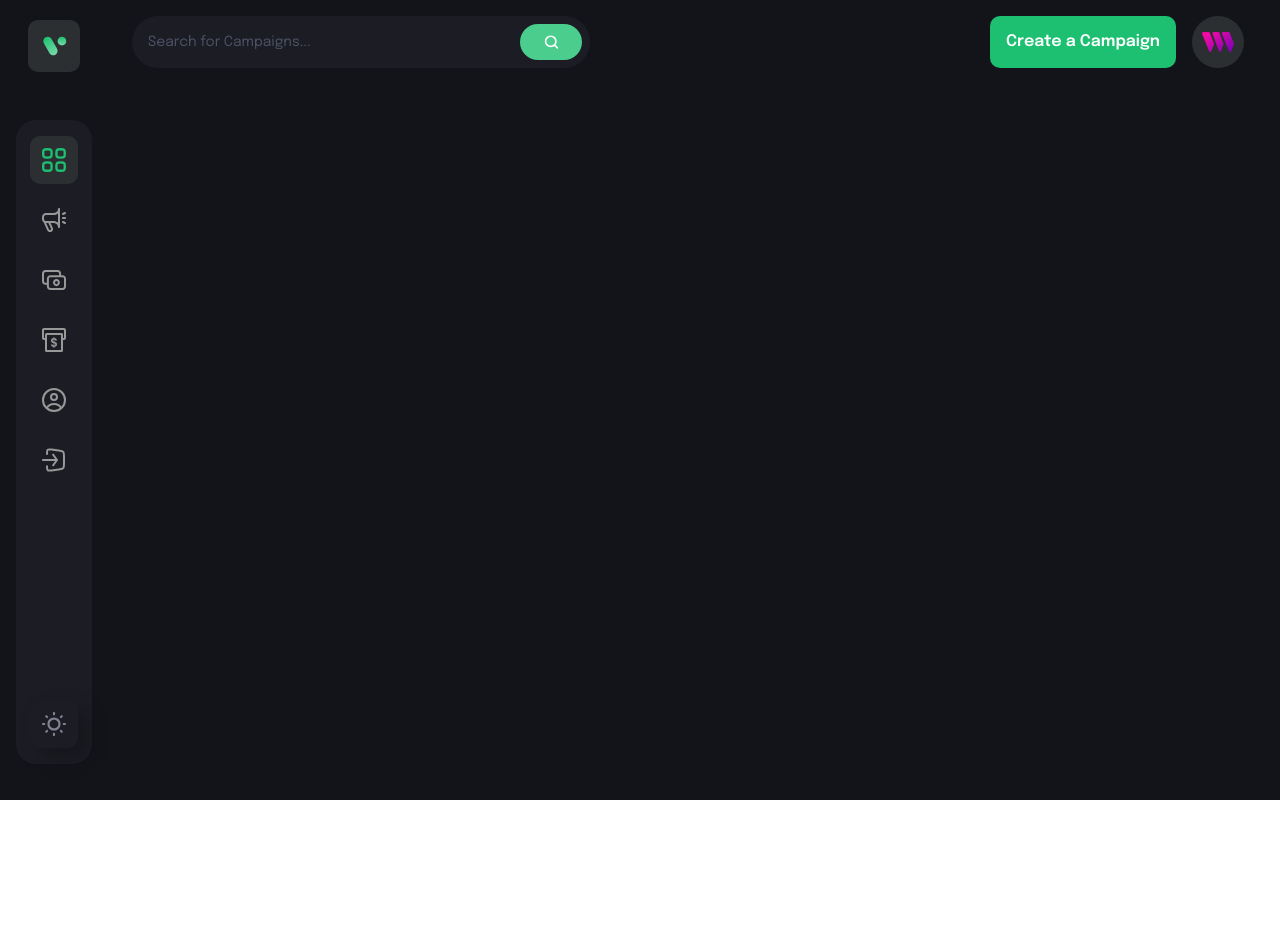
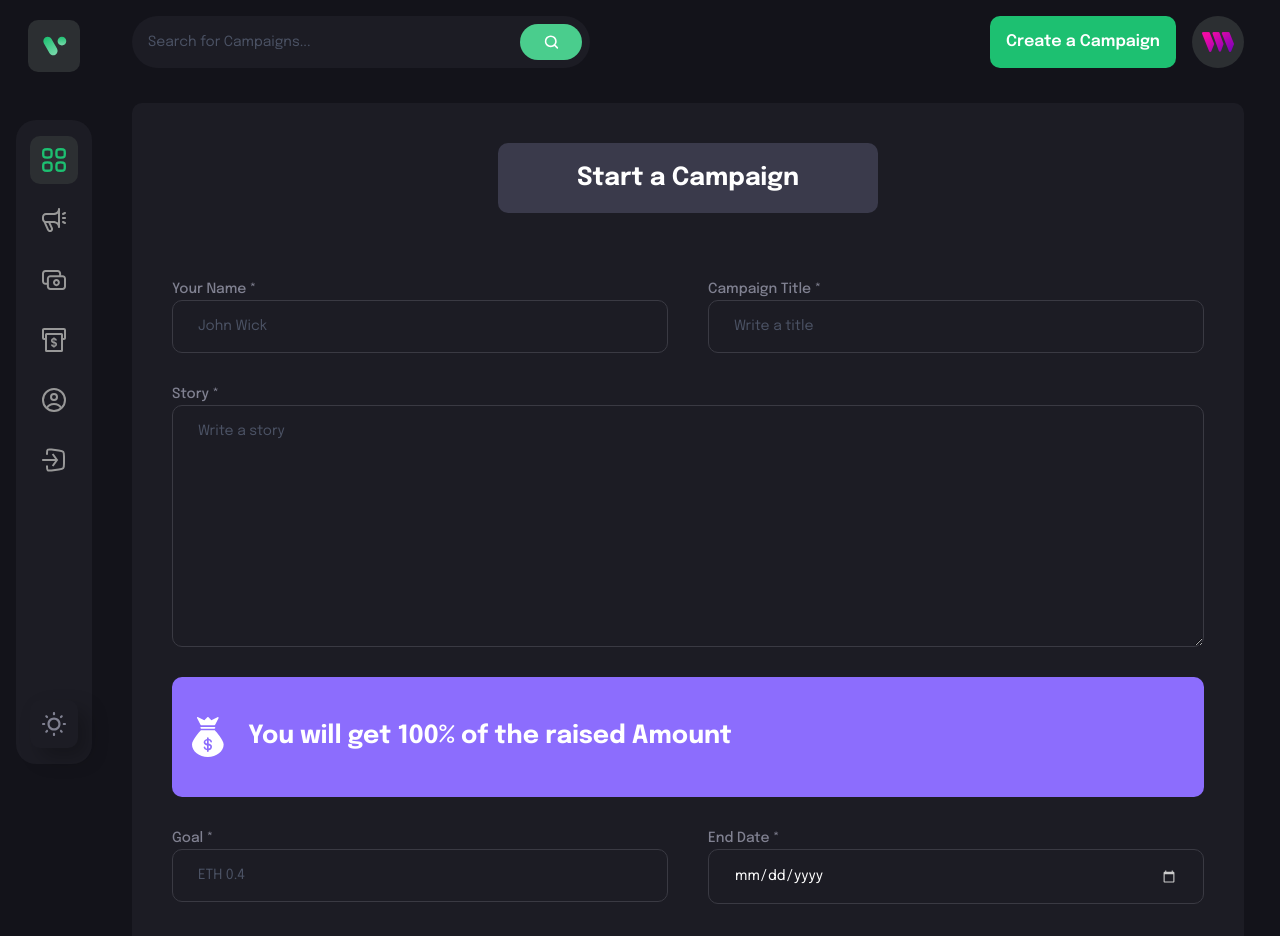
Before and after one commit to Akash-Behara/CrowdFunding, a React (Vite) app in the folder client/: page /create-campaign in a window 1280 px wide. Before the commit this address had no page. Shown: the top 936 px of the page. Before the commit the page ends 800 px from the top, so only its background shows below. Built offline with nearby package versions, Linux system fonts and the light colour scheme; what @thirdweb-dev/react would draw is missing.

Commit message:
create campaign UI complete

```diff
--- a/client/src/app.jsx
+++ b/client/src/app.jsx
@@ -16,6 +16,9 @@ const App = () => {
 
             <Routes>
                 <Route path='/' element={<Home />} />
+                <Route path='/profile' element={<Profile />} />
+                <Route path='/create-campaign' element={<CreateCampaign />} />
+                <Route path='/campaign-details/:id' element={<CampaignDetails />} />
             </Routes>
         </div>
     </div>
--- /dev/null
+++ b/client/src/components/FormField.jsx
@@ -0,0 +1,23 @@
+import React from 'react'
+
+const FormField = ({ inputType, labelName, handleChange, placeholder, isTextArea, value}) => {
+  return (
+    <label className='flex-1 w-full flex flex-col'>
+        {labelName && (
+            <span className='font-epilogue font-medium text-[14px] leading-[22px] text-[#808191] mg-[10px]'>
+                {labelName}
+            </span>
+        )}
+        {isTextArea
+         ?  (
+                <textarea required value={value} onChange={handleChange} placeholder={placeholder} rows={10} className='py-[15px] sm:px-[25px] px-[15px] outline-none border-[1px] border-[#3a3a43] bg-transparent font-epilogue text-white text-[14px] placeholder:text-[#4b5264] rounded-[10px] sm:min-w-[300px]'/>
+            )
+        :   (
+                <input required type={inputType} value={value} onChange={handleChange} placeholder={placeholder} step="0.1" className='py-[15px] sm:px-[25px] px-[15px] outline-none border-[1px] border-[#3a3a43] bg-transparent font-epilogue text-white text-[14px] placeholder:text-[#4b5264] rounded-[10px] sm:min-w-[300px]'/>
+            )
+        }
+    </label>
+  )
+}
+
+export default FormField
--- a/client/src/components/NavBar.jsx
+++ b/client/src/components/NavBar.jsx
@@ -47,10 +47,10 @@ const NavBar = () => {
             <img src={thirdweb} alt='user' className='w-[60%] h-[60%] object-contain'/>
           </div>
           <img src={menu} alt='menu' className='w-[34px] h-[34px] object-contain cursor-pointer' onClick={() => setToggleDrawer((prev) => !prev)}/>
-          <div className={`absolute top-[60px] right-0 left-0 bg-[#1c1c24] z-10 shadow-secondary py-4 ${toggleDrawer ? '-translate-y-[100vh]' : 'translate-y-0'} transition-all duration-700`}>
+          <div className={`absolute top-[60px] right-0 left-0 bg-[#1c1c24] z-10 shadow-secondary py-4 ${!toggleDrawer ? '-translate-y-[100vh]' : 'translate-y-0'} transition-all duration-700`}>
             <ul className='mb-4'>
               {navlinks.map((link, idx) => (
-                <li key={link.name} className={`flex p-4 ${isActive === link.name && 'bg-[#3a3a43]'}`} onClick={() => {setIsActive(link.name); setToggleDrawer(false); navigate(link.link)}}>
+                <li key={link.name} className={`flex p-4 ${isActive === link.name && 'bg-[#3a3a43]'} cursor-pointer`} onClick={() => {setIsActive(link.name); setToggleDrawer(false); navigate(link.link)}}>
                   <img src={link.imgUrl} alt={link.name} className={`w-[24px] h-[24px] object-contain ${isActive === link.name ? 'grayscale-0' : 'grayscale'}`}/>
                   <p className={`ml-[20px] font-epilogue font-semibold text-[14px] capitalize ${isActive === link.name ? 'text-[#1dc071]' : 'text-[#808191]'}`}>{link.name}</p>
                 </li>
--- a/client/src/components/index.js
+++ b/client/src/components/index.js
@@ -1,3 +1,4 @@
 export { default as NavBar } from './NavBar'
 export { default as SideBar } from './SideBar'
 export { default as CustomButton } from './CustomButton'
+export { default as FormField } from './FormField'
--- a/client/src/pages/CreateCampaign.jsx
+++ b/client/src/pages/CreateCampaign.jsx
@@ -1,8 +1,107 @@
-import React from 'react'
+import React, { useState } from 'react';
+import { useNavigate } from 'react-router-dom';
+
+import { ethers } from 'ethers';
+
+import { money } from '../assets';
+import { CustomButton, FormField } from '../components';
+import { checkIfImage } from '../utils';
+
 
 const CreateCampaign = () => {
+  const navigate = useNavigate();
+  const [isLoading, setisLoading] = useState(false);
+  const [form, setForm] = useState({
+    name: '',
+    title: '',
+    description: '',
+    target: '',
+    deadline: '',
+    image: ''
+  })
+
+  const handleFormFieldChange = (fieldName, e) => {
+    setForm({ ...form, [fieldName]: e.target.value })
+  }
+
+  const handleSubmit = (e) => {
+    e.preventDefault();
+    console.log('values', e)
+  }
+
   return (
-    <div>CreateCampaign</div>
+    <div className='bg-[#1c1c24] flex justify-center items-center flex-col rounded-[10px] sm:p-10 p-4'>
+      {isLoading && 'Loading....'}
+      <div className='flex justify-center items-center p-[16px] sm:min-w-[380px] bg-[#3a3a4b] rounded-[10px]'>
+          <h1 className='font-epilogue font-bold leading-[38px] text-white sm:text-[25px] text-[18px]'>Start a Campaign</h1>
+      </div>
+
+      <form onSubmit={handleSubmit} className='w-full mt-[65px] flex flex-col gap-[30px]'>
+        <div className='flex flex-wrap gap-[40px]'>
+          <FormField
+            labelName="Your Name *"
+            placeholder="John Wick"
+            inputType="text"
+            value={form.name}
+            handleChange={(e) => {handleFormFieldChange('name', e)}}
+          />
+          <FormField
+            labelName="Campaign Title *"
+            placeholder="Write a title"
+            inputType="text"
+            value={form.title}
+            handleChange={(e) => {handleFormFieldChange('title', e)}}
+          />
+        </div>
+
+        <FormField
+          labelName="Story *"
+          placeholder="Write a story"
+          isTextArea
+          value={form.description}
+          handleChange={(e) => {handleFormFieldChange('description', e)}}
+          />
+
+        <div className='w-full flex justify-start items-center bg-[#8c6dfd] p-4 h-[120px] rounded-[10px]'>
+          <img src={money} alt="money" className='w-[40px] h-[40px] object-contain' />
+          <h4 className='font-epilogue font-bold text-[25px] text-white ml-[20px]'>You will get 100% of the raised Amount</h4>
+        </div>
+
+        <div className='flex flex-wrap gap-[40px]'>
+          <FormField
+            labelName="Goal *"
+            placeholder="ETH 0.4"
+            inputType="number"
+            value={form.target}
+            handleChange={(e) => {handleFormFieldChange('target', e)}}
+          />
+          <FormField
+            labelName="End Date *"
+            placeholder="End Date"
+            inputType="date"
+            value={form.deadline}
+            handleChange={(e) => {handleFormFieldChange('deadline', e)}}
+          />
+        </div>
+
+        <FormField
+          labelName="Campaign Image *"
+          placeholder="Place campaign image url"
+          inputType="url"
+          value={form.image}
+          handleChange={(e) => {handleFormFieldChange('image', e)}}
+        />
+
+        <div className='flex justify-center items-center mt-[40px]'>
+          <CustomButton
+            btnType="submit"
+            title="Submit new Campaign"
+            styles="bg-[#1dc071]"
+          />
+        </div>
+
+      </form>
+    </div>
   )
 }
 
```
